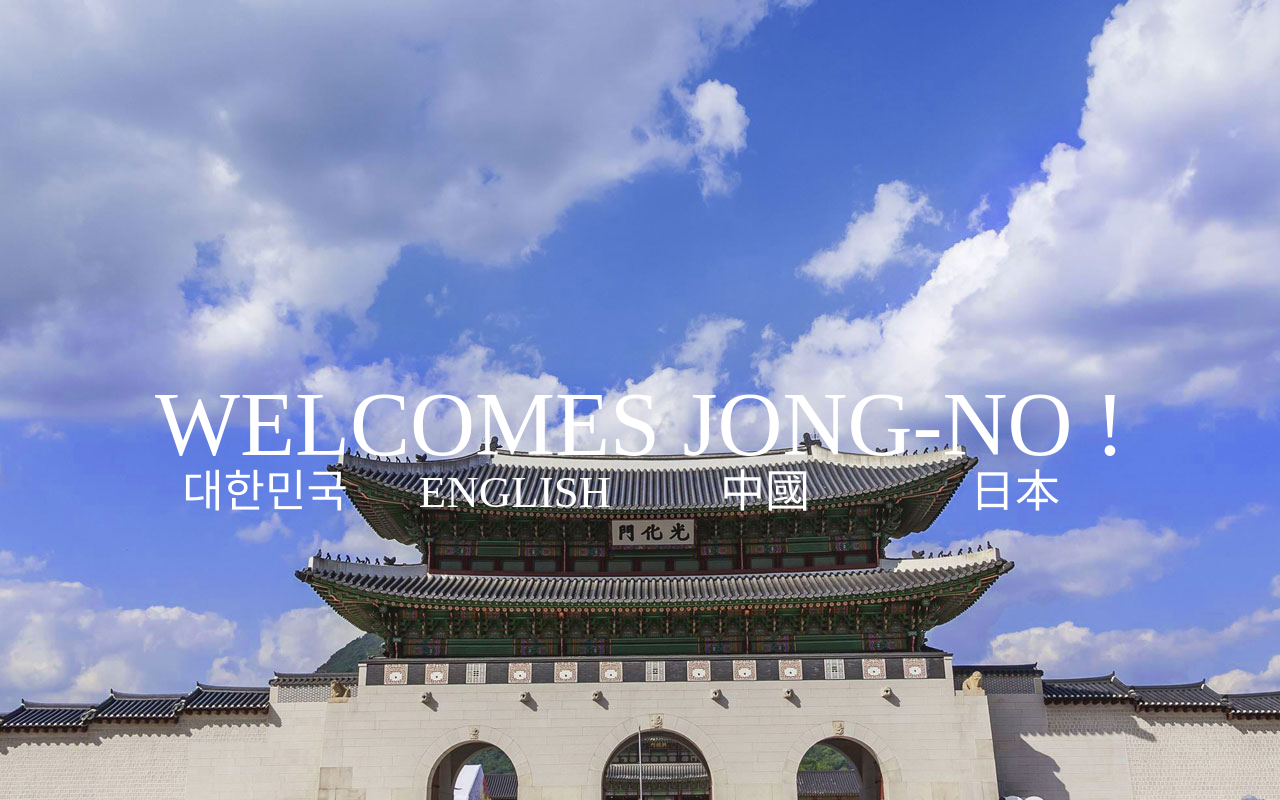
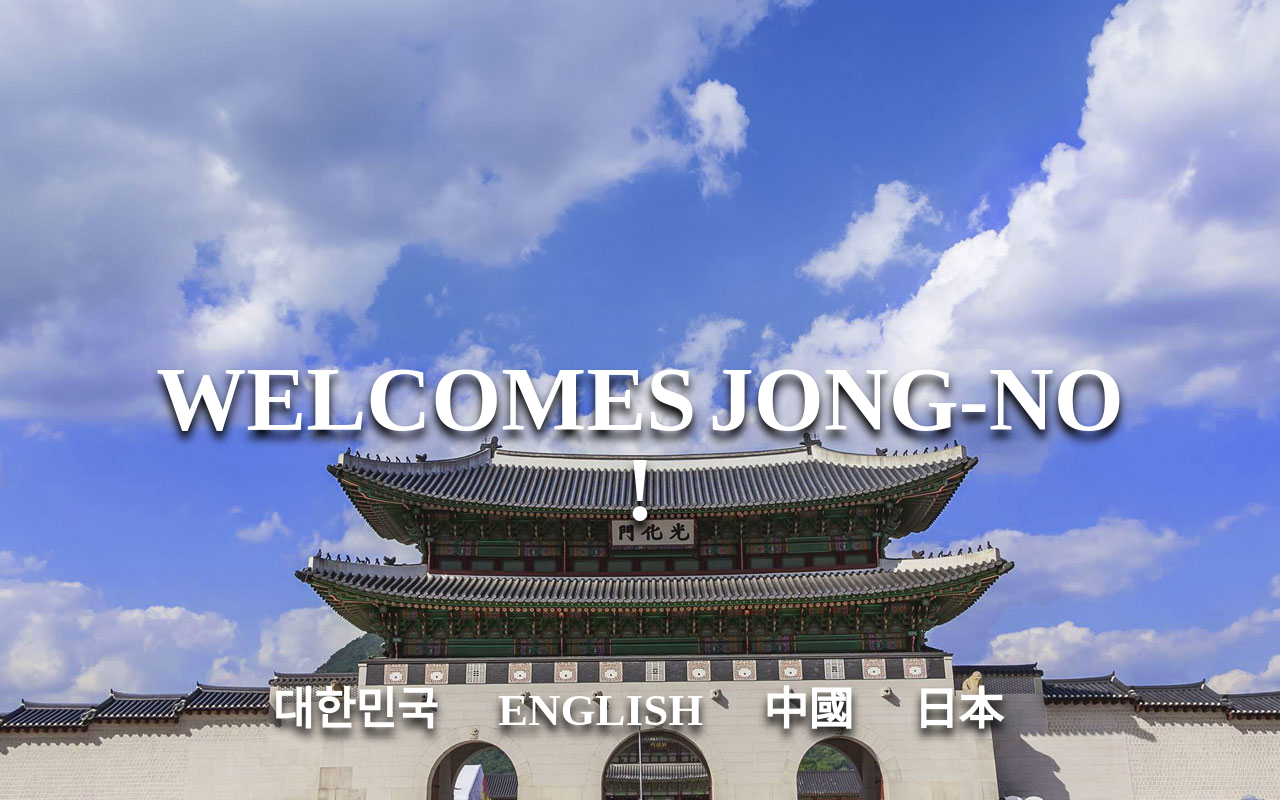
Before and after one commit to jongsori/jongsori, a website: page html/jsr_0.html in a window 1280 px wide. Drawn offline with Linux system fonts and the light colour scheme.

Commit message:
no message

```diff
--- a/css_src/_jsr_0.scss
+++ b/css_src/_jsr_0.scss
@@ -3,13 +3,15 @@
   height:100%;
   background:url(../images/door_image_0.jpg) no-repeat center bottom;
   position:absolute;
+  text-shadow: 0 8px 10px #000;
 
   &-inner-box{
     width:1000px;
     margin:0 auto;
     text-align:center;
-    padding-top:380px;
-    box-sizing:border-box;
+    padding-top:355px;
+    font-weight:bold;
+    word-spacing:-10px;
   }
 
   &-greetings{
@@ -18,6 +20,12 @@
 
   &-language{
     font-size:45px;
+    padding-top:153px;
+
+    &-list{
+      width:735px;
+      margin:0 auto;
+    }
 
     &-list:after{
       content:"";
@@ -26,8 +34,12 @@
     }
 
     &-item{
-      width:25%;
       float:left;
+      margin-right:60px;
+
+      &:last-child{
+        margin-right:0;
+      }
     }
 
     &-link{
```
Also changed, not shown: html/practice.html (added, +12 -0 lines), html_src/practice.html (added, +12 -0 lines), css/style.css, images/image_sprite.png.
